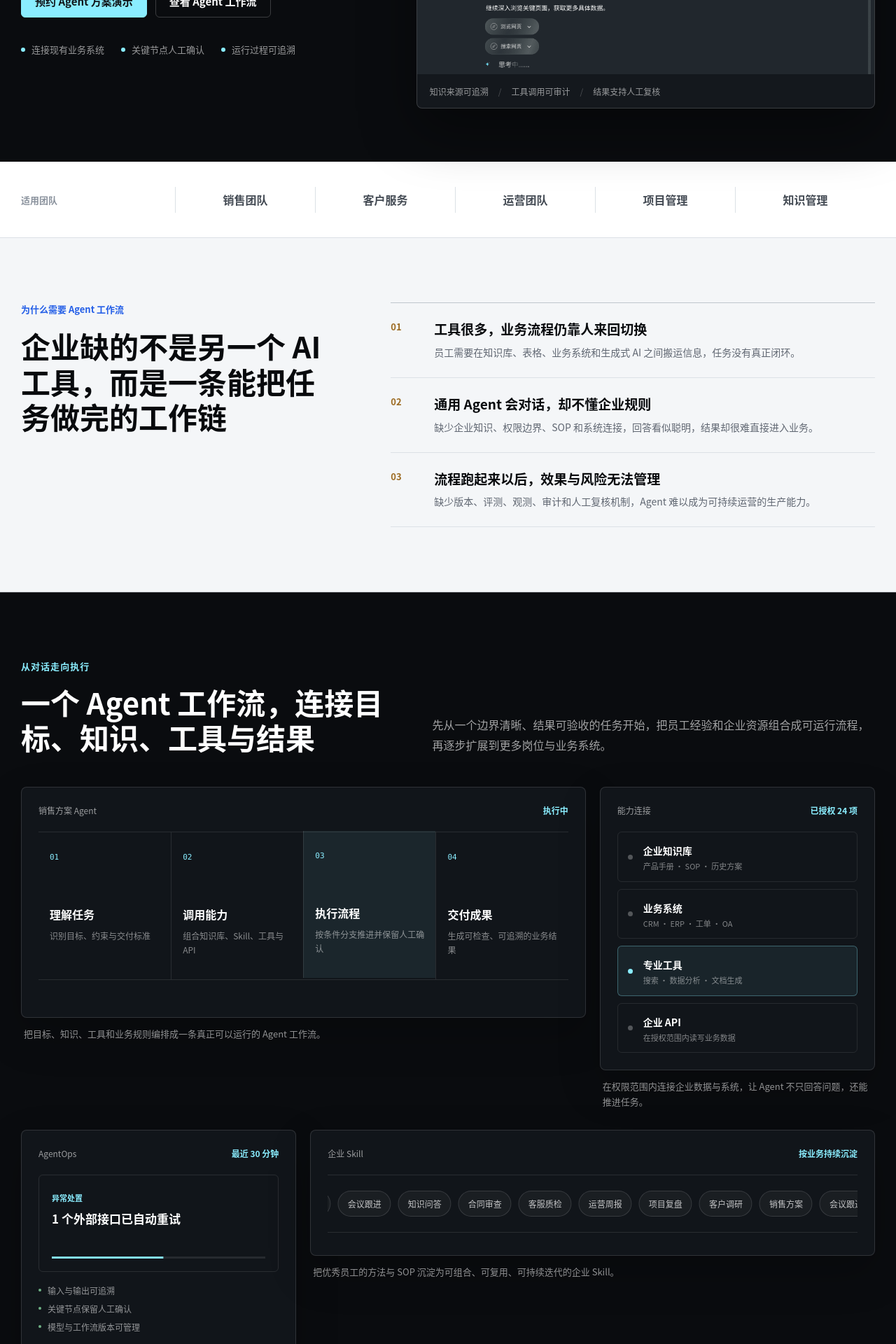
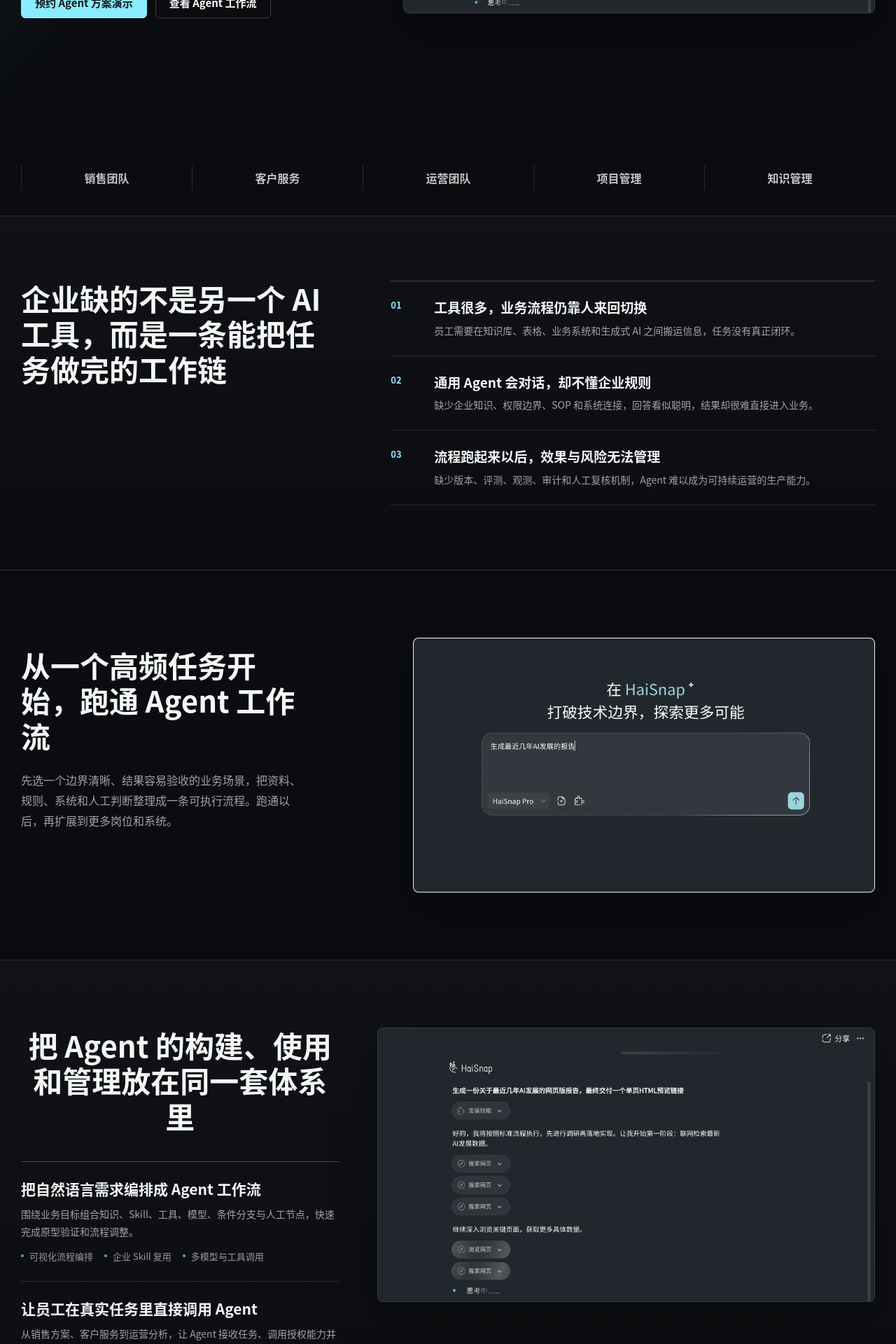
Before and after one commit to haisnap/b, a Next.js app: page /agent in a window 1280 px wide. Shown: the part 600-2520 px from the top of the page at 70% size. Built offline with nearby package versions, Linux system fonts and the light colour scheme.

Commit message:
Align agent landing page with homepage style

```diff
--- a/app/agent/page.jsx
+++ b/app/agent/page.jsx
@@ -1,17 +1,9 @@
-import AgentWorkflowBento from "../components/AgentWorkflowBento";
 import ContactCTA from "../components/ContactCTA";
 import SiteHeader from "../components/SiteHeader";
 
 const pageUrl = "https://b.haisnap.com/agent/";
 const contactHref =
   "mailto:lihongqing@haidian.ai?subject=%E4%BC%81%E4%B8%9A%E7%BA%A7%20AI%20Agent%20%E5%B7%A5%E4%BD%9C%E6%B5%81%E6%96%B9%E6%A1%88%E6%B2%9F%E9%80%9A";
-
-const navItems = [
-  { href: "#workflow", label: "Agent 工作流" },
-  { href: "#platform", label: "平台能力" },
-  { href: "#scenarios", label: "业务场景" },
-  { href: "#governance", label: "安全与部署" }
-];
 
 const problems = [
   ["01", "工具很多，业务流程仍靠人来回切换", "员工需要在知识库、表格、业务系统和生成式 AI 之间搬运信息，任务没有真正闭环。"],
@@ -41,13 +33,6 @@ const platformCapabilities = [
     body: "通过 AgentOps 管理发布版本、执行记录、效果评测和异常处置，在关键环节保留人工判断。",
     items: ["执行过程审计", "效果评测观测", "人在回路机制"]
   }
-];
-
-const opsItems = [
-  ["智能体评测", "用业务样本校验输出质量，定位提示词、知识、工具或流程节点的问题。"],
-  ["运行观测", "查看每次任务的输入、调用链、执行状态、耗时与最终交付结果。"],
-  ["人在回路", "审批、复核、异常处理等关键动作由业务人员确认后再继续执行。"],
-  ["运营迭代", "根据失败任务、用户反馈与业务数据持续更新 Agent、Skill 和工作流版本。"]
 ];
 
 const scenarios = [
@@ -152,16 +137,15 @@ export default function AgentPage() {
       <SiteHeader
         ariaLabel="AI Agent 工作流页面导航"
         brandHref="/"
-        navItems={navItems}
         ctaHref="#contact"
         ctaLabel="预约演示"
+        minimal
       />
 
-      <main id="main" className="agent-page">
-        <section className="hero agent-hero" aria-labelledby="agent-hero-title">
+      <main id="main" className="home-page agent-page">
+        <section className="hero home-hero" aria-labelledby="agent-hero-title">
           <div className="hero-inner">
             <div className="hero-copy">
-              <p className="eyebrow">响指 AI · 企业级 Agent 工作流</p>
               <h1 id="agent-hero-title">企业级 AI Agent 工作流，让复杂业务自动执行</h1>
               <p className="hero-lead">
                 把企业知识、Skill、工具、模型与业务系统编排成一条可运行的工作链。Agent 不只回答问题，还能理解任务、调用能力、推进流程并交付可检查的业务成果。
@@ -174,28 +158,9 @@ export default function AgentPage() {
                   查看 Agent 工作流
                 </a>
               </div>
-              <ul className="hero-guardrails" aria-label="企业 Agent 关键能力">
-                <li>连接现有业务系统</li>
-                <li>关键节点人工确认</li>
-                <li>运行过程可追溯</li>
-              </ul>
             </div>
 
-            <div className="hero-product agent-hero-product" aria-label="响指 AI Agent 工作流运行示意">
-              <div className="product-toolbar">
-                <span>HaiSnap Agent Workspace</span>
-                <span className="product-status">工作流运行中</span>
-              </div>
-              <div className="task-brief">
-                <span>当前任务</span>
-                <strong>分析客户需求，调用企业知识与销售 Skill，生成方案并创建跟进任务</strong>
-              </div>
-              <div className="agent-hero-route" aria-label="Agent 执行流程">
-                <div className="is-complete"><span>01</span><strong>理解任务</strong></div>
-                <div className="is-active"><span>02</span><strong>调用知识</strong></div>
-                <div><span>03</span><strong>执行 Skill</strong></div>
-                <div><span>04</span><strong>交付成果</strong></div>
-              </div>
+            <div className="hero-product" aria-label="响指 AI Agent 工作流界面示意">
               <img
                 src="/assets/haisnap-task-console.png"
                 alt="响指 AI Agent 工作流任务执行界面"
@@ -203,18 +168,12 @@ export default function AgentPage() {
                 height="1144"
                 fetchPriority="high"
               />
-              <div className="product-foot">
-                <span>知识来源可追溯</span>
-                <span>工具调用可审计</span>
-                <span>结果支持人工复核</span>
-              </div>
             </div>
           </div>
         </section>
 
         <section className="institution-band agent-intent-band" aria-label="Agent 工作流适用团队">
           <div className="container institution-inner">
-            <p>适用团队</p>
             <div className="institution-list">
               <span>销售团队</span>
               <span>客户服务</span>
@@ -228,7 +187,6 @@ export default function AgentPage() {
         <section className="intro-band agent-problem-section" aria-labelledby="agent-problem-title">
           <div className="container intro-grid">
             <div className="section-kicker">
-              <span>为什么需要 Agent 工作流</span>
               <h2 id="agent-problem-title">企业缺的不是另一个 AI 工具，而是一条能把任务做完的工作链</h2>
             </div>
             <div className="diagnosis-list">
@@ -245,39 +203,38 @@ export default function AgentPage() {
           </div>
         </section>
 
-        <section id="workflow" className="section agent-workflow-section" aria-labelledby="workflow-title">
-          <div className="container">
-            <div className="section-heading split-heading agent-dark-heading">
-              <div>
-                <p className="eyebrow">从对话走向执行</p>
-                <h2 id="workflow-title">一个 Agent 工作流，连接目标、知识、工具与结果</h2>
-              </div>
+        <section id="workflow" className="section fde-section" aria-labelledby="workflow-title">
+          <div className="container fde-layout">
+            <div className="fde-copy">
+              <h2 id="workflow-title">从一个高频任务开始，跑通 Agent 工作流</h2>
               <p>
-                先从一个边界清晰、结果可验收的任务开始，把员工经验和企业资源组合成可运行流程，再逐步扩展到更多岗位与业务系统。
+                先选一个边界清晰、结果容易验收的业务场景，把资料、规则、系统和人工判断整理成一条可执行流程。跑通以后，再扩展到更多岗位和系统。
               </p>
             </div>
-            <AgentWorkflowBento />
+            <figure className="fde-visual">
+              <img
+                src="/assets/haisnap-prompt-console.png"
+                alt="响指 AI 工作流配置与运行界面"
+                width="1818"
+                height="1000"
+                loading="lazy"
+              />
+            </figure>
           </div>
         </section>
 
-        <section id="platform" className="section agent-platform-section" aria-labelledby="platform-title">
+        <section id="platform" className="section section-light" aria-labelledby="platform-title">
           <div className="container">
-            <div className="section-heading">
-              <p className="eyebrow eyebrow-dark">一体化 Agent 平台</p>
+            <div className="pilot-layout">
+              <div className="pilot-copy">
+                <div className="section-heading support-heading">
                   <h2 id="platform-title">把 Agent 的构建、使用和管理放在同一套体系里</h2>
-              <p className="agent-heading-lead">从原型验证到生产运行，业务团队与技术团队围绕同一条工作流协作。</p>
                 </div>
-            <div className="agent-platform-lines">
+                <div className="pilot-list">
                   {platformCapabilities.map((item) => (
                     <article key={item.number}>
-                  <div className="agent-platform-label">
-                    <span>{item.number}</span>
-                    <strong>{item.label}</strong>
-                  </div>
-                  <div className="agent-platform-copy">
                       <h3>{item.title}</h3>
                       <p>{item.body}</p>
-                  </div>
                       <ul>
                         {item.items.map((child) => (
                           <li key={child}>{child}</li>
@@ -287,49 +244,26 @@ export default function AgentPage() {
                   ))}
                 </div>
               </div>
-        </section>
 
-        <section className="section agent-ops-section" aria-labelledby="ops-title">
-          <div className="container agent-ops-layout">
-            <div className="agent-ops-copy">
-              <p className="eyebrow">AgentOps 运行体系</p>
-              <h2 id="ops-title">工作流上线以后，质量、风险和版本持续在线</h2>
-              <p>
-                记录每一次 Agent 执行，观察调用链与结果质量。业务规则变化时，可以定位问题、调整流程并发布新版本，而不是重新做一套系统。
-              </p>
-              <div className="agent-ops-list">
-                {opsItems.map((item, index) => (
-                  <article key={item[0]}>
-                    <span>{String(index + 1).padStart(2, "0")}</span>
-                    <div>
-                      <h3>{item[0]}</h3>
-                      <p>{item[1]}</p>
+              <figure className="pilot-visual">
+                <img
+                  src="/assets/haisnap-task-console.png"
+                  alt="响指 AI Agent 工作流任务台"
+                  width="2078"
+                  height="1144"
+                  loading="lazy"
+                />
+              </figure>
             </div>
-                  </article>
-                ))}
-              </div>
-            </div>
-            <figure className="agent-ops-visual">
-              <div className="visual-caption">
-                <span>运行记录 · 最近 30 分钟</span>
-                <strong>从任务输入到最终结果，完整查看 Agent 的执行链路</strong>
-              </div>
-              <img src="/assets/haisnap-prompt-console.png" alt="响指 AgentOps 工作流运行记录与结果评测界面" width="1818" height="1000" loading="lazy" />
-              <figcaption>任务记录、调用来源、执行状态与人工复核统一管理</figcaption>
-            </figure>
           </div>
         </section>
 
-        <section id="scenarios" className="section value-section agent-scenarios-section" aria-labelledby="scenarios-title">
+        <section id="scenarios" className="section value-section" aria-labelledby="scenarios-title">
           <div className="container">
-            <div className="section-heading split-heading">
-              <div>
-                <p className="eyebrow eyebrow-dark">企业 Agent 应用场景</p>
+            <div className="section-heading">
               <h2 id="scenarios-title">先把一个高频任务跑通，再扩展到完整业务流程</h2>
             </div>
-              <p>优先选择资料复杂、重复频率高、流程边界清晰且结果容易验收的任务，让业务团队先看到真实产出。</p>
-            </div>
-            <div className="value-lines agent-scenario-lines">
+            <div className="value-lines">
               {scenarios.map((item) => (
                 <article key={item.number}>
                   <div className="value-label value-label-blue">
@@ -397,7 +331,6 @@ export default function AgentPage() {
         <section className="section faq-section" aria-labelledby="agent-faq-title">
           <div className="container faq-grid">
             <div className="section-heading faq-heading">
-              <p className="eyebrow eyebrow-dark">常见问题</p>
               <h2 id="agent-faq-title">关于企业 AI Agent 工作流</h2>
             </div>
             <div className="faq-list">
@@ -417,7 +350,6 @@ export default function AgentPage() {
           primaryHref={contactHref}
           primaryLabel="预约 Agent 方案沟通"
           caption="添加企业微信，备注：Agent 工作流"
-          notes={["梳理业务目标与流程边界", "评估知识、系统和数据接入条件", "确定首个可验收的 Agent 试点"]}
         />
       </main>
     </>
--- a/app/components/AgentWorkflowBento.jsx
+++ /dev/null
@@ -1,169 +0,0 @@
-"use client";
-
-import { memo, useEffect, useState } from "react";
-
-const workflowSteps = [
-  ["理解任务", "识别目标、约束与交付标准"],
-  ["调用能力", "组合知识库、Skill、工具与 API"],
-  ["执行流程", "按条件分支推进并保留人工确认"],
-  ["交付成果", "生成可检查、可追溯的业务结果"]
-];
-
-const connectedSources = [
-  ["企业知识库", "产品手册 · SOP · 历史方案"],
-  ["业务系统", "CRM · ERP · 工单 · OA"],
-  ["专业工具", "搜索 · 数据分析 · 文档生成"],
-  ["企业 API", "在授权范围内读写业务数据"]
-];
-
-const opsStates = [
-  ["运行观测", "当前 12 条工作流正常执行"],
-  ["效果评测", "3 条结果等待业务人员复核"],
-  ["异常处置", "1 个外部接口已自动重试"],
-  ["版本管理", "销售方案 Agent 已发布 v2.7"]
-];
-
-const skills = [
-  "客户调研",
-  "销售方案",
-  "会议跟进",
-  "知识问答",
-  "合同审查",
-  "客服质检",
-  "运营周报",
-  "项目复盘"
-];
-
-export const WorkflowBoard = memo(function WorkflowBoard() {
-  const [activeIndex, setActiveIndex] = useState(0);
-
-  useEffect(() => {
-    const timer = window.setInterval(() => {
-      setActiveIndex((current) => (current + 1) % workflowSteps.length);
-    }, 2400);
-    return () => window.clearInterval(timer);
-  }, []);
-
-  return (
-    <article className="agent-demo-card agent-demo-workflow" aria-label="AI Agent 工作流执行示意">
-      <div className="agent-demo-topline">
-        <span>销售方案 Agent</span>
-        <strong>执行中</strong>
-      </div>
-      <div className="agent-workflow-steps">
-        {workflowSteps.map((step, index) => (
-          <div className={index === activeIndex ? "is-active" : ""} key={step[0]}>
-            <span>{String(index + 1).padStart(2, "0")}</span>
-            <strong>{step[0]}</strong>
-            <p>{step[1]}</p>
-          </div>
-        ))}
-      </div>
-    </article>
-  );
-});
-
-export const ConnectionBoard = memo(function ConnectionBoard() {
-  const [activeIndex, setActiveIndex] = useState(0);
-
-  useEffect(() => {
-    const timer = window.setInterval(() => {
-      setActiveIndex((current) => (current + 1) % connectedSources.length);
-    }, 2700);
-    return () => window.clearInterval(timer);
-  }, []);
-
-  return (
-    <article className="agent-demo-card agent-demo-connections" aria-label="Agent 企业能力连接示意">
-      <div className="agent-demo-topline">
-        <span>能力连接</span>
-        <strong>已授权 24 项</strong>
-      </div>
-      <div className="agent-connection-list">
-        {connectedSources.map((source, index) => (
-          <div className={index === activeIndex ? "is-active" : ""} key={source[0]}>
-            <span />
-            <div>
-              <strong>{source[0]}</strong>
-              <p>{source[1]}</p>
-            </div>
-          </div>
-        ))}
-      </div>
-    </article>
-  );
-});
-
-export const OpsBoard = memo(function OpsBoard() {
-  const [activeIndex, setActiveIndex] = useState(0);
-
-  useEffect(() => {
-    const timer = window.setInterval(() => {
-      setActiveIndex((current) => (current + 1) % opsStates.length);
-    }, 2600);
-    return () => window.clearInterval(timer);
-  }, []);
-
-  return (
-    <article className="agent-demo-card agent-demo-ops" aria-label="AgentOps 运行管理示意">
-      <div className="agent-demo-topline">
-        <span>AgentOps</span>
-        <strong>最近 30 分钟</strong>
-      </div>
-      <div className="agent-ops-focus">
-        <span>{opsStates[activeIndex][0]}</span>
-        <strong>{opsStates[activeIndex][1]}</strong>
-        <div className="agent-ops-meter" aria-hidden="true">
-          <i />
-        </div>
-      </div>
-      <ul>
-        <li>输入与输出可追溯</li>
-        <li>关键节点保留人工确认</li>
-        <li>模型与工作流版本可管理</li>
-      </ul>
-    </article>
-  );
-});
-
-export const SkillStream = memo(function SkillStream() {
-  const items = [...skills, ...skills];
-  return (
-    <article className="agent-demo-card agent-demo-skills" aria-label="可复用的 Agent Skill">
-      <div className="agent-demo-topline">
-        <span>企业 Skill</span>
-        <strong>按业务持续沉淀</strong>
-      </div>
-      <div className="agent-skill-stream" aria-hidden="true">
-        <div>
-          {items.map((item, index) => (
-            <span key={`${item}-${index}`}>{item}</span>
-          ))}
-        </div>
-      </div>
-    </article>
-  );
-});
-
-export default function AgentWorkflowBento() {
-  return (
-    <div className="agent-demo-grid">
-      <div className="agent-demo-item agent-demo-wide">
-        <WorkflowBoard />
-        <p>把目标、知识、工具和业务规则编排成一条真正可以运行的 Agent 工作流。</p>
-      </div>
-      <div className="agent-demo-item">
-        <ConnectionBoard />
-        <p>在权限范围内连接企业数据与系统，让 Agent 不只回答问题，还能推进任务。</p>
-      </div>
-      <div className="agent-demo-item">
-        <OpsBoard />
-        <p>从执行过程到结果质量持续观测，异常、版本和人工复核都有明确入口。</p>
-      </div>
-      <div className="agent-demo-item agent-demo-wide">
-        <SkillStream />
-        <p>把优秀员工的方法与 SOP 沉淀为可组合、可复用、可持续迭代的企业 Skill。</p>
-      </div>
-    </div>
-  );
-}
--- a/app/globals.css
+++ b/app/globals.css
@@ -1795,7 +1795,7 @@ select {
 }
 
 .agent-page {
-  background: var(--page);
+  background: var(--dark);
 }
 
 .agent-page .section {
```
Lines whose indentation alone changed are shown as unchanged.
